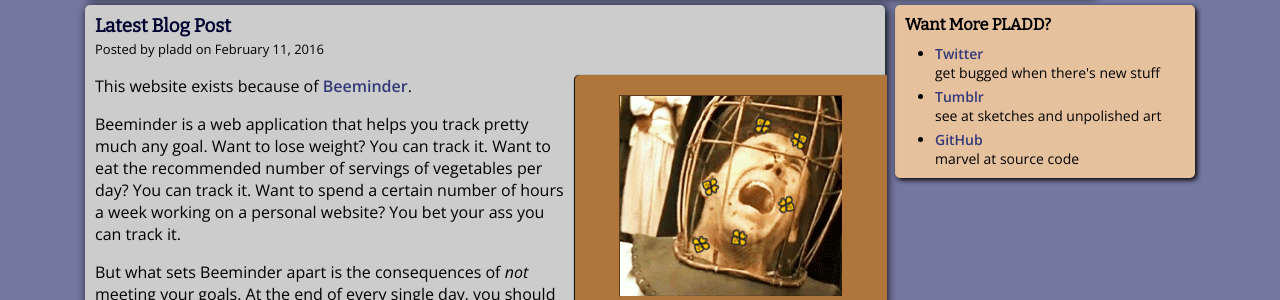
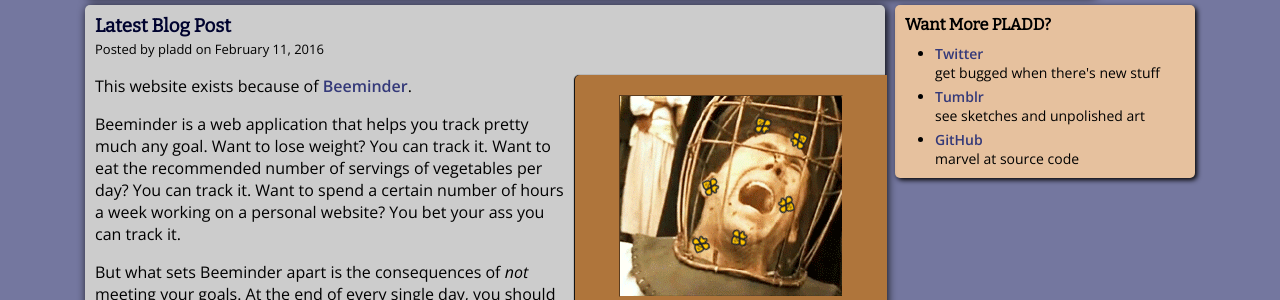
Before and after one commit to itspladd/personal-website-old, a Jekyll site: the page built from index.html, in a window 1280 px wide. Shown: the part 398-698 px from the top of the page. Built offline with Jekyll 4.4.1, drawn with Linux system fonts in a browser that asks for light colours.

```diff
--- a/index.html
+++ b/index.html
@@ -14,7 +14,7 @@ title: "Paul Ladd Does Words, Art, and Code"
     <h3>Want More PLADD?</h3>
     <ul>
         <li><a href="https://twitter.com/itspladd">Twitter</a><br/> get bugged when there's new stuff</li>
-        <li><a href="http://pladddraws.tumblr.com/">Tumblr</a><br/> see at sketches and unpolished art</li>
+        <li><a href="http://pladddraws.tumblr.com/">Tumblr</a><br/> see sketches and unpolished art</li>
         <li><a href="https://github.com/itspladd">GitHub</a><br/> marvel at source code</li>
     </ul>
 </aside>
```
